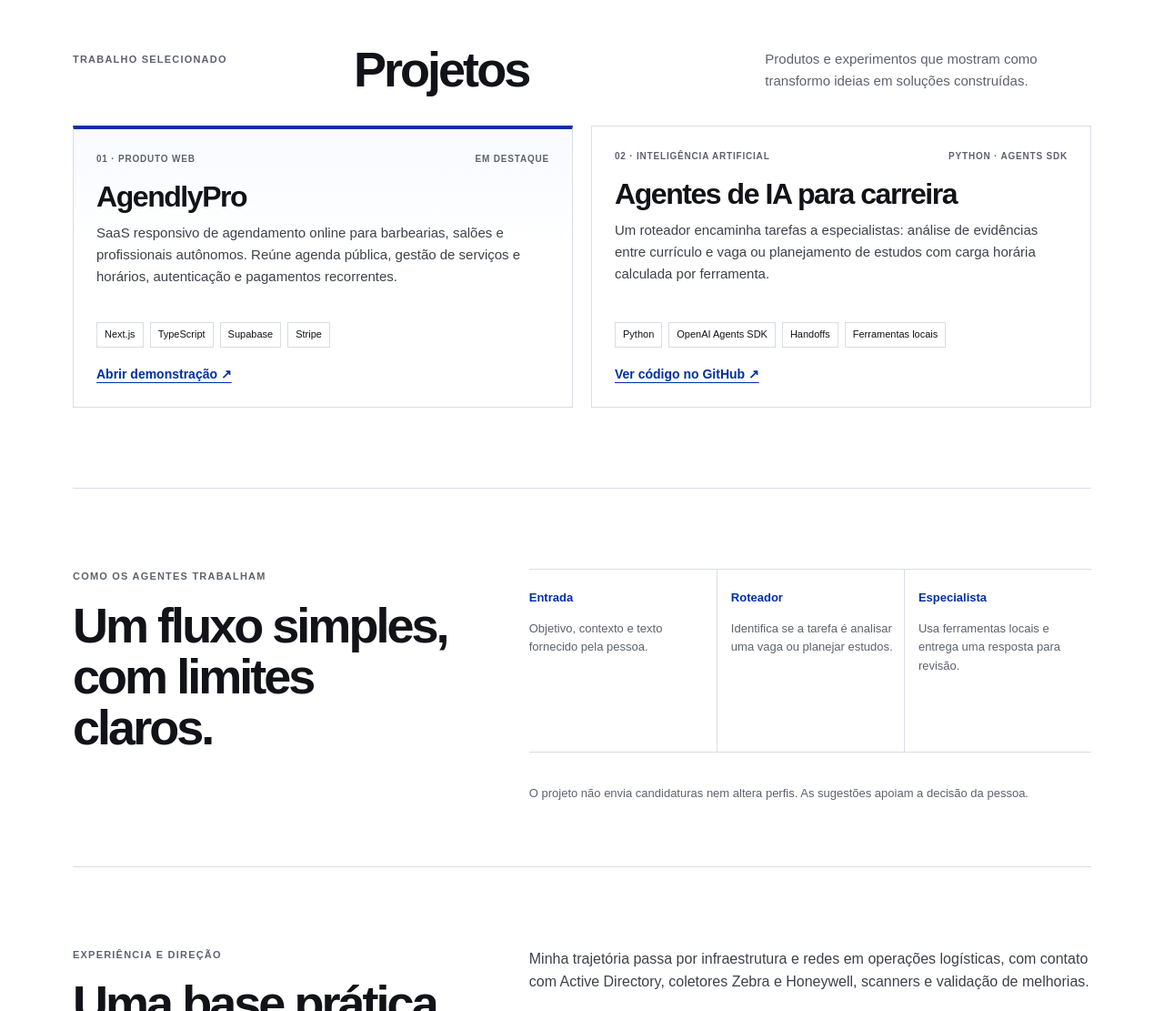
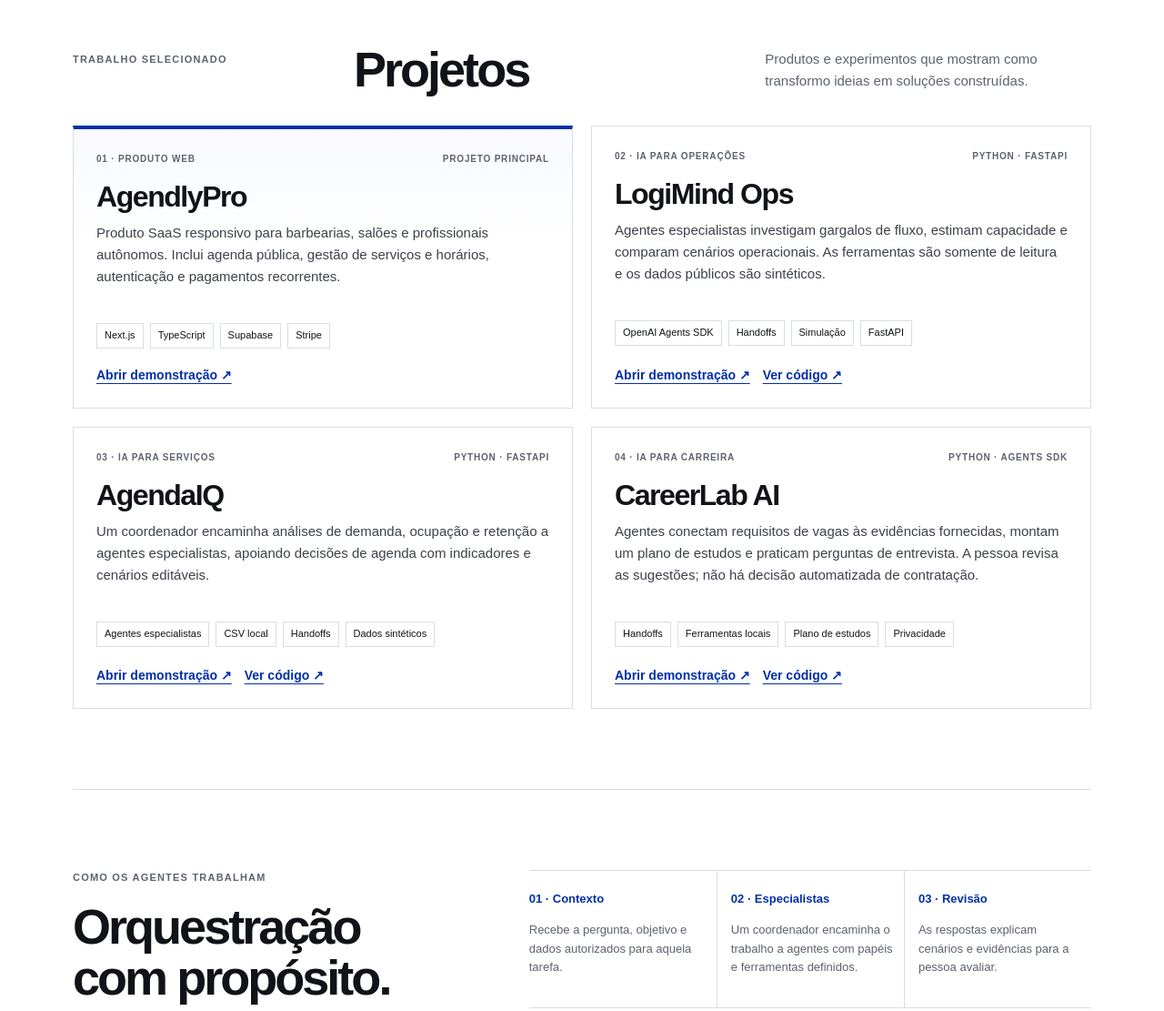
Before and after one commit to Jhowtelli/Jhowtelli, a plain HTML site: page index.html in a window 1280 px wide. Shown: the part 700-1811 px from the top of the page at 91% size. Drawn offline with Linux system fonts and the light colour scheme.

Commit message:
feat: feature AI portfolio projects

```diff
--- a/index.html
+++ b/index.html
@@ -13,7 +13,7 @@
     .hero{display:grid;grid-template-columns:minmax(0,1.5fr) minmax(245px,.6fr);gap:8%;align-items:center;min-height:570px;padding:76px 0 60px;position:relative}.eyebrow{margin:0 0 18px;color:var(--muted);text-transform:uppercase;letter-spacing:.11em;font-size:11px;font-weight:750}.marker{display:inline-block;width:8px;height:8px;margin-right:7px;background:var(--blue)}h1,h2,h3,p{margin-top:0}h1{max-width:760px;margin-bottom:24px;font-size:clamp(54px,8vw,94px);line-height:.98;letter-spacing:-.075em} .lead{max-width:620px;margin-bottom:28px;color:#3d4149;font-size:clamp(17px,2vw,20px)}.actions{display:flex;align-items:center;gap:24px}.button{min-height:47px;padding:12px 17px;display:inline-flex;align-items:center;background:var(--blue);color:#fff;text-decoration:none;font-size:14px;font-weight:700}.button:hover{background:#001f73}.text-link{font-size:14px;font-weight:700;text-underline-offset:4px}
     .aside{border-left:1px solid var(--line);padding:10px 0 10px 26px}.aside-title{margin-bottom:14px;color:var(--muted);font-size:11px;text-transform:uppercase;letter-spacing:.12em;font-weight:750}.aside ul{margin:0;padding:0;list-style:none}.aside li{padding:11px 0;border-top:1px solid var(--line);font-weight:700}.aside li span{display:inline-block;width:40px;color:var(--blue);font-size:12px}.aside-note{max-width:230px;margin:18px 0 0;color:var(--muted);font-size:13px}.hero-footer{position:absolute;bottom:0;left:0;right:0;padding:12px 0;display:flex;justify-content:space-between;border-top:1px solid var(--line);color:var(--muted);font-size:12px}
     section{padding:88px 0;border-top:1px solid var(--line)}.section-heading{display:grid;grid-template-columns:.8fr 1.2fr 1fr;gap:22px;align-items:start;margin-bottom:34px}.section-heading .eyebrow{margin-top:9px}h2{margin-bottom:0;font-size:clamp(34px,4.5vw,54px);line-height:1.04;letter-spacing:-.055em}.intro{max-width:320px;margin:5px 0 0;color:var(--muted);font-size:15px}
-    .projects{display:grid;grid-template-columns:repeat(2,minmax(0,1fr));gap:20px}.project{min-height:310px;padding:25px;border:1px solid var(--line);display:flex;flex-direction:column}.project.featured{border-top:4px solid var(--blue);background:linear-gradient(180deg,#f8faff 0%,#fff 42%)}.project-top{display:flex;justify-content:space-between;gap:12px;margin-bottom:16px;color:var(--muted);font-size:10px;font-weight:750;letter-spacing:.08em;text-transform:uppercase}.project h3{margin-bottom:10px;font-size:32px;line-height:1.1;letter-spacing:-.045em}.project p{max-width:600px;color:#3d4149;font-size:15px}.tags{display:flex;flex-wrap:wrap;gap:7px;margin:auto 0 18px;padding:0;list-style:none}.tags li{padding:4px 8px;border:1px solid var(--line);font-size:11px}.project-link{color:var(--blue);font-size:14px;font-weight:750;text-underline-offset:4px}
+    .projects{display:grid;grid-template-columns:repeat(2,minmax(0,1fr));gap:20px}.project{min-height:310px;padding:25px;border:1px solid var(--line);display:flex;flex-direction:column}.project.featured{border-top:4px solid var(--blue);background:linear-gradient(180deg,#f8faff 0%,#fff 42%)}.project-top{display:flex;justify-content:space-between;gap:12px;margin-bottom:16px;color:var(--muted);font-size:10px;font-weight:750;letter-spacing:.08em;text-transform:uppercase}.project h3{margin-bottom:10px;font-size:32px;line-height:1.1;letter-spacing:-.045em}.project p{max-width:600px;color:#3d4149;font-size:15px}.tags{display:flex;flex-wrap:wrap;gap:7px;margin:24px 0 18px;padding:0;list-style:none}.tags li{padding:4px 8px;border:1px solid var(--line);font-size:11px}.project-actions{display:flex;flex-wrap:wrap;gap:14px;margin-top:auto}.project-link{color:var(--blue);font-size:14px;font-weight:750;text-underline-offset:4px}
     .method{display:grid;grid-template-columns:.8fr 1.2fr;gap:8%}.method .section-heading{display:block;margin:0}.method .section-heading .eyebrow{margin:0 0 16px}.flow{display:grid;grid-template-columns:repeat(3,1fr);border-block:1px solid var(--line)}.step{min-height:150px;padding:17px 12px 12px 0}.step+.step{padding-left:15px;border-left:1px solid var(--line)}.step strong{color:var(--blue);font-size:13px}.step p{margin:12px 0 0;color:var(--muted);font-size:13px}.note{grid-column:2;margin:16px 0 0;color:var(--muted);font-size:13px}
     .trajectory{display:grid;grid-template-columns:.8fr 1.2fr;gap:8%}.trajectory .section-heading{display:block;margin:0}.trajectory .section-heading .eyebrow{margin:0 0 16px}.trajectory-copy{max-width:680px}.trajectory-copy p{color:#3d4149}.tech{display:flex;flex-wrap:wrap;gap:8px;margin-top:20px}.tech span{padding:5px 9px;border:1px solid var(--line);font-size:12px}
     .contact{display:flex;align-items:end;justify-content:space-between;gap:32px;background-image:linear-gradient(to right,var(--line) 1px,transparent 1px);background-size:25% 1px;background-repeat:repeat-x;background-position:top left}.contact h2{max-width:570px}.social{display:flex;gap:24px;padding-bottom:7px}.social a{color:var(--blue);font-size:14px;font-weight:750;text-underline-offset:4px}.footer{padding:18px 0 24px;display:flex;justify-content:space-between;border-top:1px solid var(--line);color:var(--muted);font-size:12px}
@@ -42,11 +42,13 @@
     <section id="projetos">
       <div class="section-heading"><p class="eyebrow">Trabalho selecionado</p><h2>Projetos</h2><p class="intro">Produtos e experimentos que mostram como transformo ideias em soluções construídas.</p></div>
       <div class="projects">
-        <article class="project featured"><div class="project-top"><span>01 · Produto web</span><span>Em destaque</span></div><h3>AgendlyPro</h3><p>SaaS responsivo de agendamento online para barbearias, salões e profissionais autônomos. Reúne agenda pública, gestão de serviços e horários, autenticação e pagamentos recorrentes.</p><ul class="tags" aria-label="Tecnologias"><li>Next.js</li><li>TypeScript</li><li>Supabase</li><li>Stripe</li></ul><a class="project-link" href="https://agendlypro.vercel.app" target="_blank" rel="noreferrer">Abrir demonstração ↗</a></article>
-        <article class="project"><div class="project-top"><span>02 · Inteligência artificial</span><span>Python · Agents SDK</span></div><h3>Agentes de IA para carreira</h3><p>Um roteador encaminha tarefas a especialistas: análise de evidências entre currículo e vaga ou planejamento de estudos com carga horária calculada por ferramenta.</p><ul class="tags" aria-label="Tecnologias"><li>Python</li><li>OpenAI Agents SDK</li><li>Handoffs</li><li>Ferramentas locais</li></ul><a class="project-link" href="https://github.com/Jhowtelli/agentes-ia-carreira" target="_blank" rel="noreferrer">Ver código no GitHub ↗</a></article>
+        <article class="project featured"><div class="project-top"><span>01 · Produto web</span><span>Projeto principal</span></div><h3>AgendlyPro</h3><p>Produto SaaS responsivo para barbearias, salões e profissionais autônomos. Inclui agenda pública, gestão de serviços e horários, autenticação e pagamentos recorrentes.</p><ul class="tags" aria-label="Tecnologias"><li>Next.js</li><li>TypeScript</li><li>Supabase</li><li>Stripe</li></ul><div class="project-actions"><a class="project-link" href="https://agendlypro.vercel.app" target="_blank" rel="noreferrer">Abrir demonstração ↗</a></div></article>
+        <article class="project"><div class="project-top"><span>02 · IA para operações</span><span>Python · FastAPI</span></div><h3>LogiMind Ops</h3><p>Agentes especialistas investigam gargalos de fluxo, estimam capacidade e comparam cenários operacionais. As ferramentas são somente de leitura e os dados públicos são sintéticos.</p><ul class="tags" aria-label="Tecnologias"><li>OpenAI Agents SDK</li><li>Handoffs</li><li>Simulação</li><li>FastAPI</li></ul><div class="project-actions"><a class="project-link" href="https://jhowtelli.github.io/logimind-ops/" target="_blank" rel="noreferrer">Abrir demonstração ↗</a><a class="project-link" href="https://github.com/Jhowtelli/logimind-ops" target="_blank" rel="noreferrer">Ver código ↗</a></div></article>
+        <article class="project"><div class="project-top"><span>03 · IA para serviços</span><span>Python · FastAPI</span></div><h3>AgendaIQ</h3><p>Um coordenador encaminha análises de demanda, ocupação e retenção a agentes especialistas, apoiando decisões de agenda com indicadores e cenários editáveis.</p><ul class="tags" aria-label="Tecnologias"><li>Agentes especialistas</li><li>CSV local</li><li>Handoffs</li><li>Dados sintéticos</li></ul><div class="project-actions"><a class="project-link" href="https://jhowtelli.github.io/agendaiq/" target="_blank" rel="noreferrer">Abrir demonstração ↗</a><a class="project-link" href="https://github.com/Jhowtelli/agendaiq" target="_blank" rel="noreferrer">Ver código ↗</a></div></article>
+        <article class="project"><div class="project-top"><span>04 · IA para carreira</span><span>Python · Agents SDK</span></div><h3>CareerLab AI</h3><p>Agentes conectam requisitos de vagas às evidências fornecidas, montam um plano de estudos e praticam perguntas de entrevista. A pessoa revisa as sugestões; não há decisão automatizada de contratação.</p><ul class="tags" aria-label="Tecnologias"><li>Handoffs</li><li>Ferramentas locais</li><li>Plano de estudos</li><li>Privacidade</li></ul><div class="project-actions"><a class="project-link" href="https://jhowtelli.github.io/careerlab-ai/" target="_blank" rel="noreferrer">Abrir demonstração ↗</a><a class="project-link" href="https://github.com/Jhowtelli/careerlab-ai" target="_blank" rel="noreferrer">Ver código ↗</a></div></article>
       </div>
     </section>
-    <section class="method"><div class="section-heading"><p class="eyebrow">Como os agentes trabalham</p><h2>Um fluxo simples,<br>com limites claros.</h2></div><div class="flow"><div class="step"><strong>Entrada</strong><p>Objetivo, contexto e texto fornecido pela pessoa.</p></div><div class="step"><strong>Roteador</strong><p>Identifica se a tarefa é analisar uma vaga ou planejar estudos.</p></div><div class="step"><strong>Especialista</strong><p>Usa ferramentas locais e entrega uma resposta para revisão.</p></div></div><p class="note">O projeto não envia candidaturas nem altera perfis. As sugestões apoiam a decisão da pessoa.</p></section>
+    <section class="method"><div class="section-heading"><p class="eyebrow">Como os agentes trabalham</p><h2>Orquestração<br>com propósito.</h2></div><div class="flow"><div class="step"><strong>01 · Contexto</strong><p>Recebe a pergunta, objetivo e dados autorizados para aquela tarefa.</p></div><div class="step"><strong>02 · Especialistas</strong><p>Um coordenador encaminha o trabalho a agentes com papéis e ferramentas definidos.</p></div><div class="step"><strong>03 · Revisão</strong><p>As respostas explicam cenários e evidências para a pessoa avaliar.</p></div></div><p class="note">Os protótipos usam dados sintéticos e não executam ações em sistemas de produção. Backends de IA exigem uma chave própria configurada localmente.</p></section>
     <section class="trajectory" id="trajetoria"><div class="section-heading"><p class="eyebrow">Experiência e direção</p><h2>Uma base prática.<br>Novas possibilidades.</h2></div><div class="trajectory-copy"><p>Minha trajetória passa por infraestrutura e redes em operações logísticas, com contato com Active Directory, coletores Zebra e Honeywell, scanners e validação de melhorias.</p><p>Estou cursando Sistemas de Informação e ampliando essa base com desenvolvimento web, programação em Python e agentes de inteligência artificial.</p><div class="tech" aria-label="Tecnologias dos projetos"><span>Python</span><span>TypeScript</span><span>Next.js</span><span>Supabase</span><span>OpenAI Agents SDK</span></div></div></section>
     <section class="contact" id="contato"><div><p class="eyebrow">Vamos conversar</p><h2>Aberto a novas<br>oportunidades.</h2></div><div class="social"><a href="https://www.linkedin.com/in/jhonathang/" target="_blank" rel="noreferrer">LinkedIn ↗</a><a href="https://github.com/Jhowtelli" target="_blank" rel="noreferrer">GitHub ↗</a></div></section>
   </main>
```
Also changed, not shown: 1 other file.
